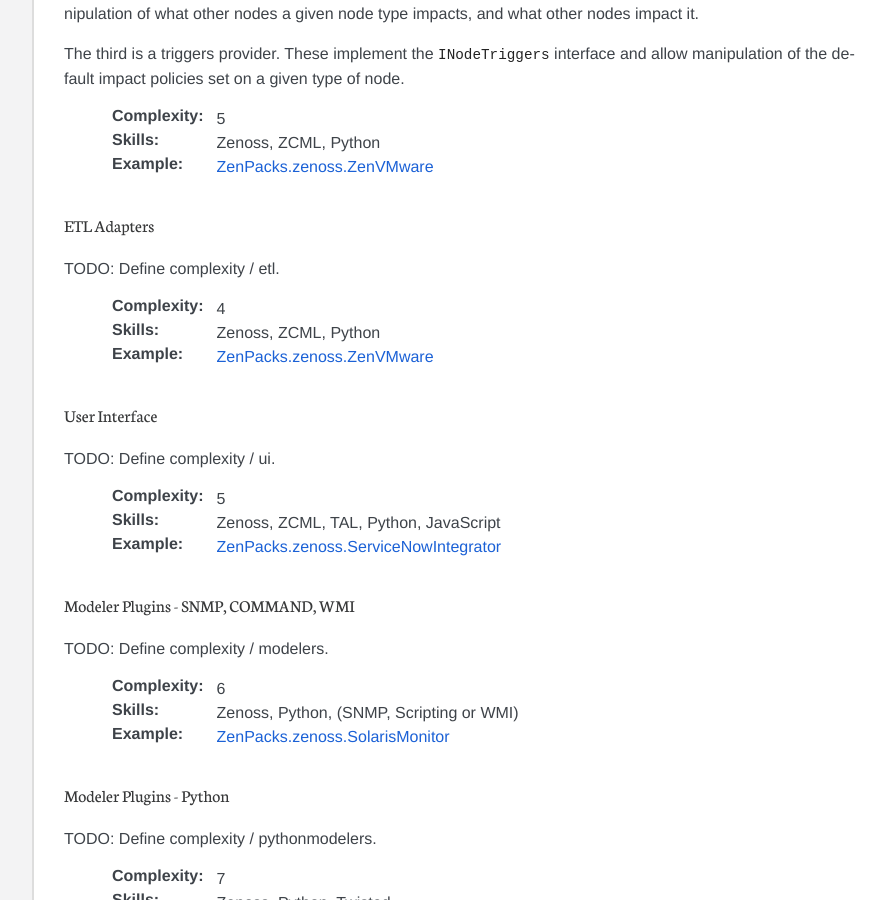
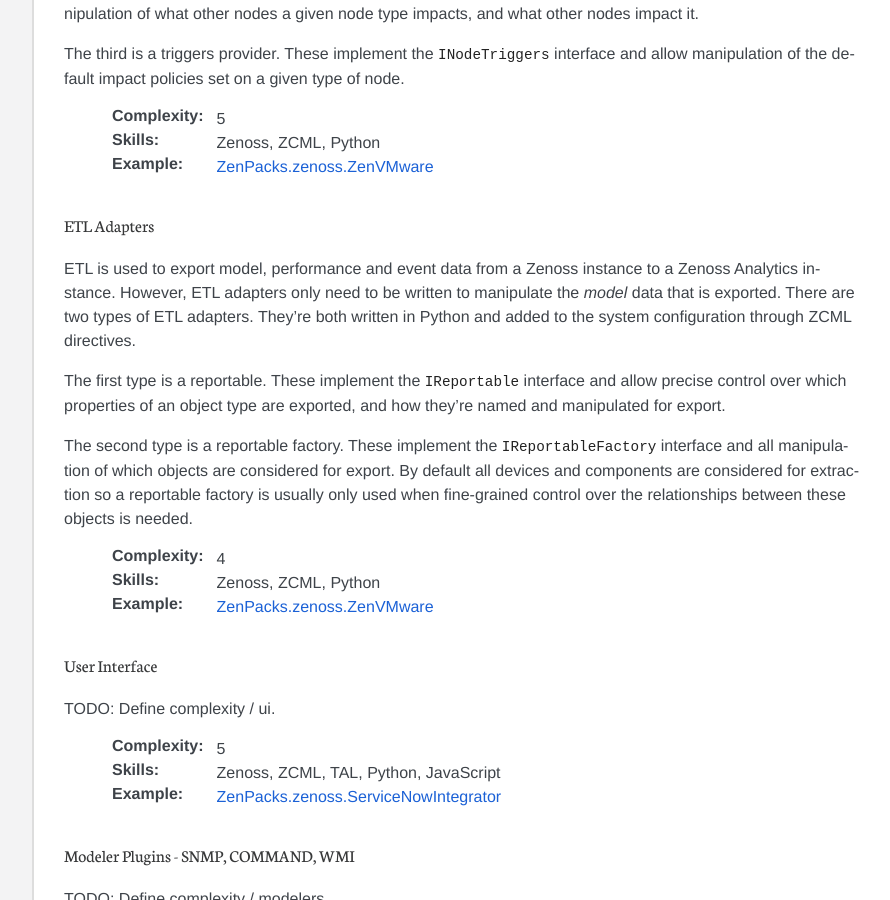
Before and after one commit to zenoss/zenosslabs, a Sphinx documentation site: the page built from docs/zenpack_taxonomy.rst, in a window 1280 px wide and 900 px high, scrolled down 6070 px. Shown: the whole window, without its empty margins (273-1163 px from the left). Built offline with Sphinx 7.4.7, drawn with Linux system fonts in a browser that asks for light colours.

Commit message:
Define ETL Adapters.

```diff
--- a/docs/zenpack_taxonomy.rst
+++ b/docs/zenpack_taxonomy.rst
@@ -430,7 +430,21 @@
 ETL Adapters
 ~~~~~~~~~~~~~~~~~~~~~~~~~~~~~~~~~~~~~~~~~~~~~~~~~~~~~~~~~~~~~~~~~~~~~~~~~~~
 
-TODO: Define complexity / etl.
+ETL is used to export model, performance and event data from a Zenoss instance
+to a Zenoss Analytics instance. However, ETL adapters only need to be written to
+manipulate the *model* data that is exported. There are two types of ETL
+adapters. They're both written in Python and added to the system configuration
+through ZCML directives.
+
+The first type is a reportable. These implement the ``IReportable`` interface
+and allow precise control over which properties of an object type are exported,
+and how they're named and manipulated for export.
+
+The second type is a reportable factory. These implement the
+``IReportableFactory`` interface and all manipulation of which objects are
+considered for export. By default all devices and components are considered for
+extraction so a reportable factory is usually only used when fine-grained
+control over the relationships between these objects is needed.
 
   :Complexity: 4
   :Skills: Zenoss, ZCML, Python
```
